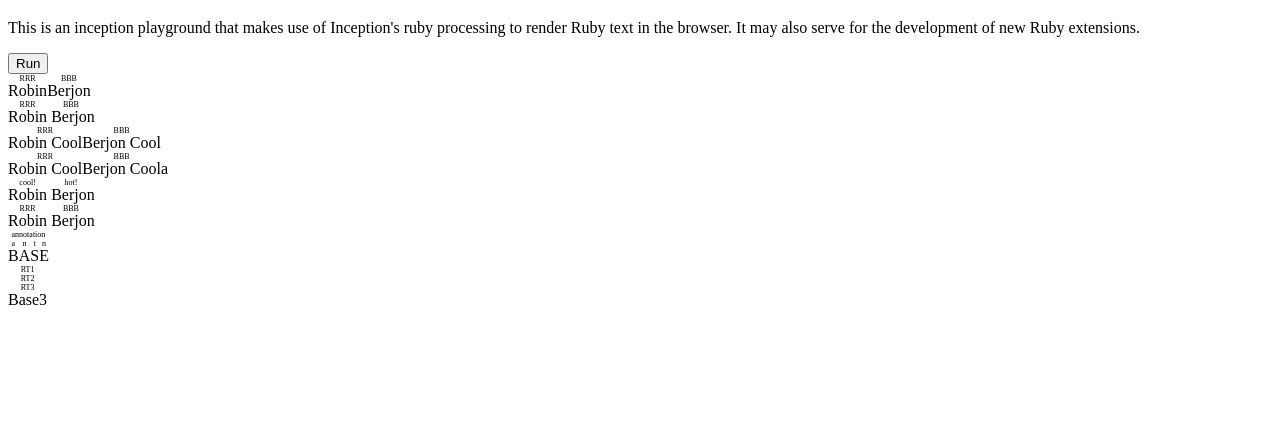
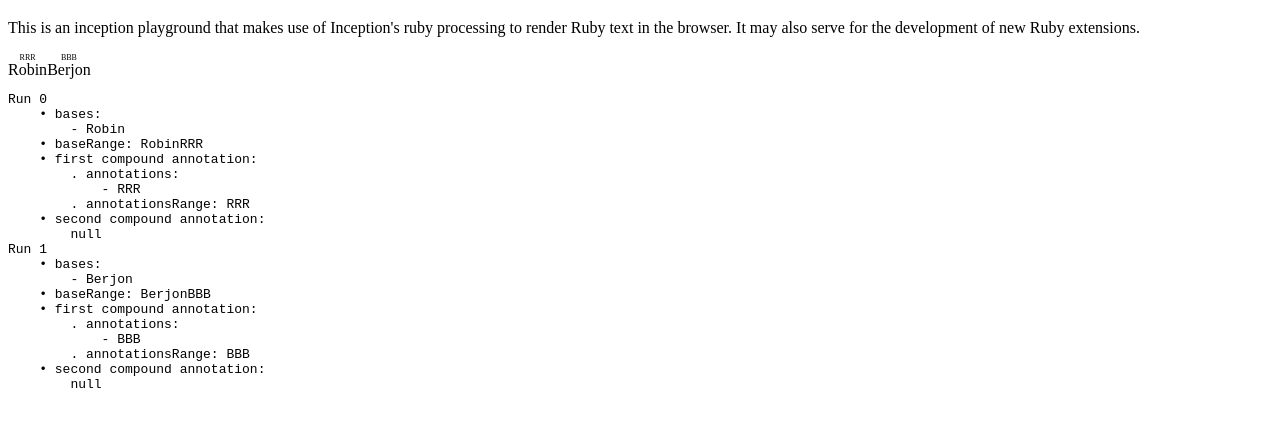
Before and after one commit to darobin/inception, a website: page playground/render-ruby/index.html in a window 1280 px wide. Shown: the part 61-488 px from the top of the page. Drawn offline with Linux system fonts and the light colour scheme.

Commit message:
playground with dump

```diff
--- a/playground/render-ruby/index.html
+++ b/playground/render-ruby/index.html
@@ -11,45 +11,10 @@
       to render Ruby text in the browser. It may also serve for the development of
       new Ruby extensions.
     </p>
-    <button id=run>Run</button>
+    <!-- <button id=run>Run</button> -->
     <section id='simple'>
       <div class='ruby'>
         <ruby>Robin<rt>RRR</rt>Berjon<rt>BBB</rt></ruby>
-      </div>
-    </section>
-    <section id='space1'>
-      <div class='ruby'>
-        <ruby><span>Robin</span> <rt>RRR</rt> <span>Berjon</span> <rt>BBB</rt></ruby>
-      </div>
-    </section>
-    <section id='space2'>
-      <div class='ruby'>
-        <ruby><span>Robin</span> <span>Cool</span> <rt>RRR</rt><span>Berjon</span> <span>Cool</span> <rt>BBB</rt></ruby>
-      </div>
-    </section>
-    <section id='space3'>
-      <div class='ruby'>
-        <ruby><span>Robin</span> <span>Cool </span> <rt>RRR</rt><span>Berjon</span> <span>Cool </span> <rt>BBB</rt></ruby>a
-      </div>
-    </section>
-    <section id='space4'>
-      <div class='ruby'>
-        <ruby>Robin<rt>cool!</rt> Berjon<rt>hot!</rt></ruby>
-      </div>
-    </section>
-    <section id='rp'>
-      <div class='ruby'>
-        <ruby>Robin <rp>(</rp><rt>RRR</rt><rp>)</rp> Berjon<rp>(</rp><rt>BBB</rt><rp>)</rp></ruby>
-      </div>
-    </section>
-    <section id='double'>
-      <div class='ruby'>
-        <ruby><ruby>B<rt>a</rt>A<rt>n</rt>S<rt>t</rt>E<rt>n</rt></ruby><rt>annotation</ruby>
-      </div>
-    </section>
-    <section id='double'>
-      <div class='ruby'>
-        <ruby><ruby><ruby>Base3<rt>RT3</rt></ruby><rt>RT2</rt></ruby><rt>RT1</rt></ruby>
       </div>
     </section>
     <script src='../../lib/helpers.js'></script>
--- a/playground/render-ruby/render-ruby.js
+++ b/playground/render-ruby/render-ruby.js
@@ -1,19 +1,58 @@
-
+/*global Inception*/
 
 (function ($) {
     function render (id) {
         var $el = $("#" + id)
         ,   $ruby = $el.find("ruby").first()
         ,   $cont = $ruby.parent()
-        ,   data = Inception.Elements.Ruby.segmentAndCategoriseRubyElement($ruby[0])
+        // don't use this one, as it'll blow up
+        // ,   data = Inception.Elements.Ruby.segmentAndCategoriseRubyElement($ruby[0])
+        ,   data = Inception.Elements.Ruby.newSegmentAndCategoriseRubyElement($ruby[0])
         ;
+        // console.log(data);
 
         // simple dump
         var $pre = $("<pre></pre>");
-        $pre.text(data);
-        $pre.after($cont);
+        $pre.text(dump(data));
+        $pre.insertAfter($cont);
     }
-    $("#run").click(function () {
+    function dump (runs) {
+        var str = "";
+        for (var i = 0, n = runs.length; i < n; i++) {
+            var run = runs[i];
+            str += "Run " + i + "\n";
+            str += "    \u2022 bases:\n";
+            for (var j = 0, m = run.bases.length; j < m; j++) {
+                str += "        - " + run.bases[j].range.toString() + "\n";
+            }
+            str += "    \u2022 baseRange: " + run.baseRange.toString() + "\n";
+            str += "    \u2022 first compound annotation:\n";
+            if (run.firstCompoundAnnotations) {
+                str += "        . annotations:\n";
+                for (var j = 0, m = run.firstCompoundAnnotations.annotations.length; j < m; j++) {
+                    str += "            - " + run.firstCompoundAnnotations.annotations[j].range.toString() + "\n";
+                }
+                str += "        . annotationsRange: " + run.firstCompoundAnnotations.range.toString() + "\n";
+            }
+            else {
+                str += "        null\n";
+            }
+            str += "    \u2022 second compound annotation:\n";
+            if (run.secondCompoundAnnotations) {
+                str += "        . annotations:\n";
+                for (var j = 0, m = run.secondCompoundAnnotations.annotations.length; j < m; j++) {
+                    str += "            - " + run.secondCompoundAnnotations.annotations[j].range.toString() + "\n";
+                }
+                str += "        . annotationsRange: " + run.secondCompoundAnnotations.range.toString() + "\n";
+            }
+            else {
+                str += "        null\n";
+            }
+        }
+        return str;
+    }
+
+    // $("#run").click(function () {
         render("simple");
-    });
+    // });
 }(jQuery));
```
Also changed, not shown: lib/elements/ruby.js.
